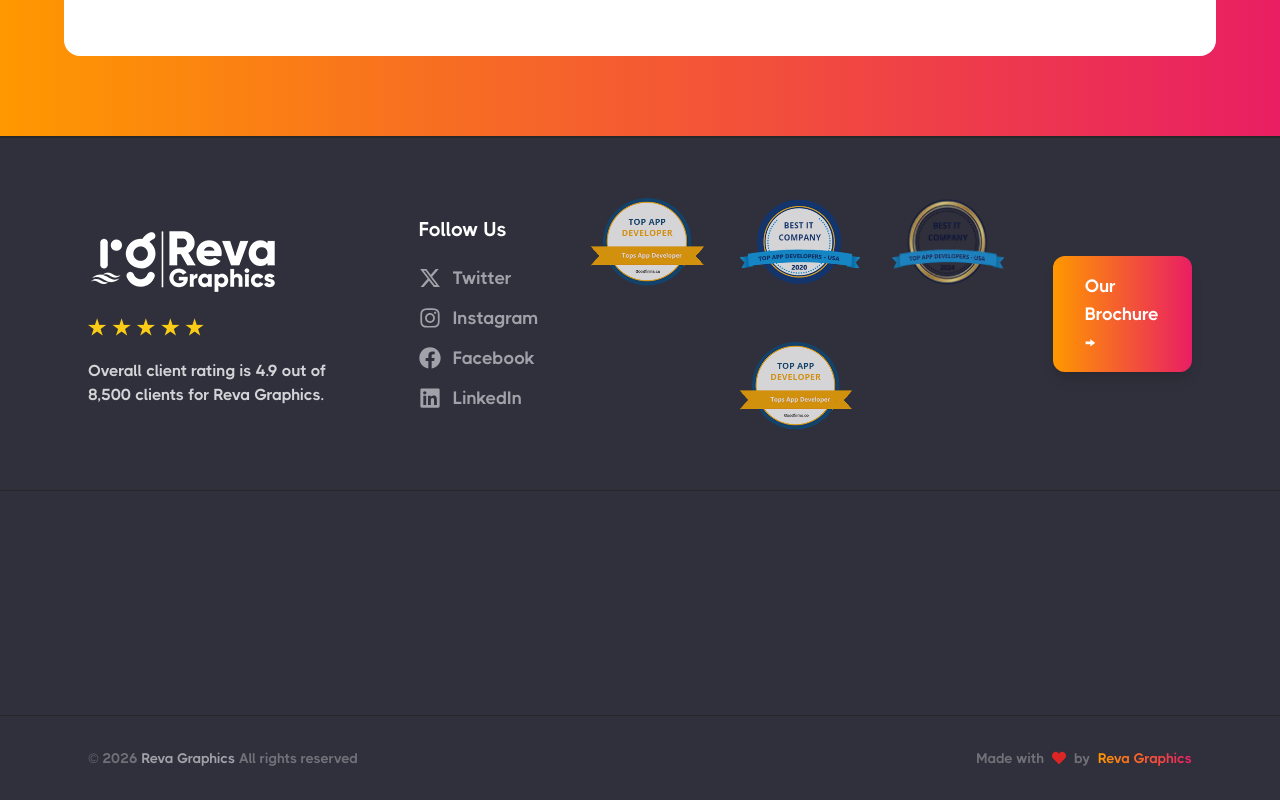
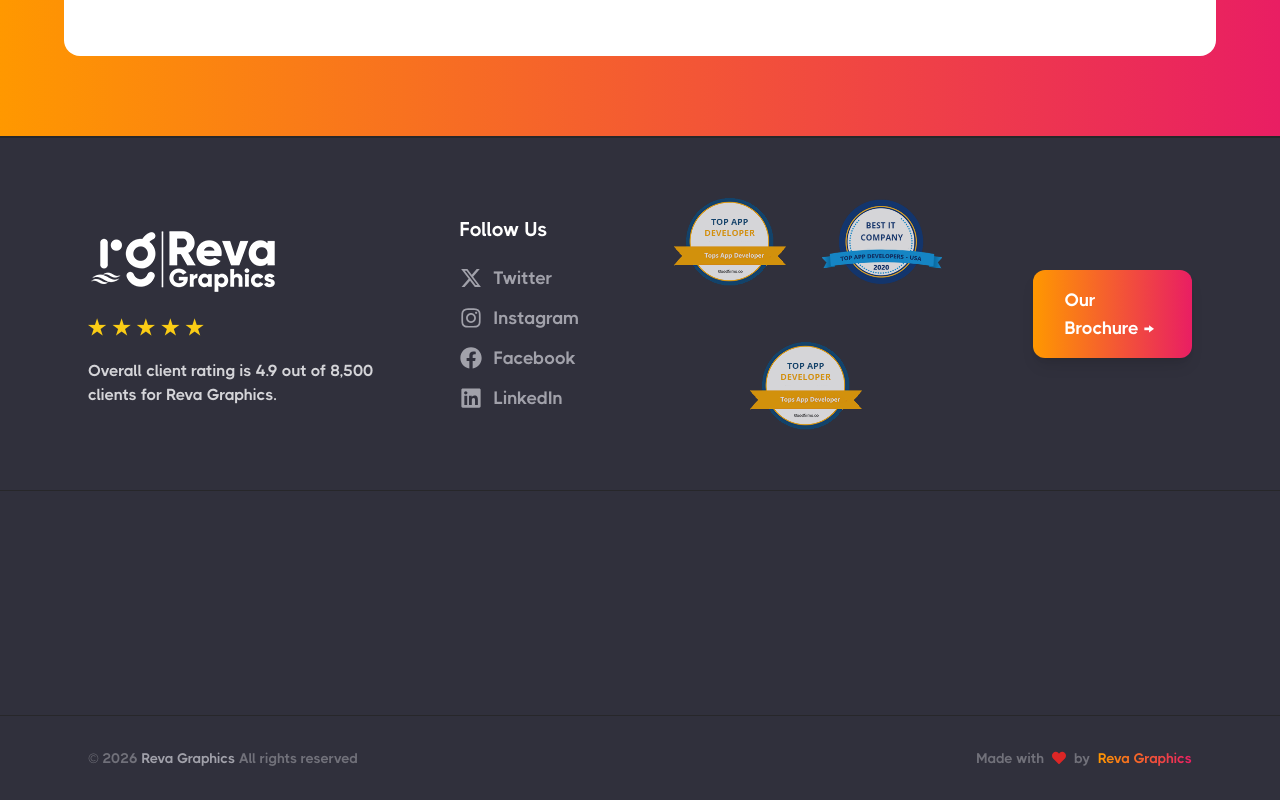
Before and after one commit to Revagraphics/Revagraphics, a React (Vite) app: page / in a window 1280 px wide. Shown: the part 7383-8183 px from the top of the page. Built offline with nearby package versions, Linux system fonts and the light colour scheme.

Commit message:
kuch naya

```diff
--- a/src/components/Footer.jsx
+++ b/src/components/Footer.jsx
@@ -45,17 +45,17 @@ const badges = [
       "Awarded for outstanding creativity and design excellence across multiple projects.",
     year: "2024",
   },
+  // {
+    // id: 3,
+  //   src: itfirm,
+  //   alt: "IT Firm Award",
+  //   title: "Best IT Services Firm",
+  //   description:
+  //     "Featured among the top IT and digital transformation companies in the region.",
+  //   year: "2024",
+  // },
   {
     id: 3,
-    src: itfirm,
-    alt: "IT Firm Award",
-    title: "Best IT Services Firm",
-    description:
-      "Featured among the top IT and digital transformation companies in the region.",
-    year: "2025",
-  },
-  {
-    id: 4,
     src: goodfirm,
     alt: "GoodFirms Award",
     title: "GoodFirms Certified",
```
